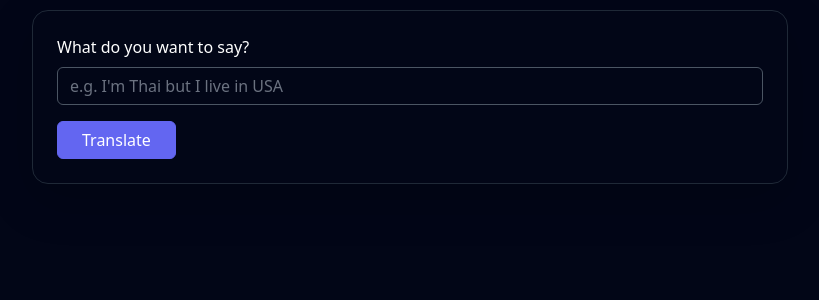
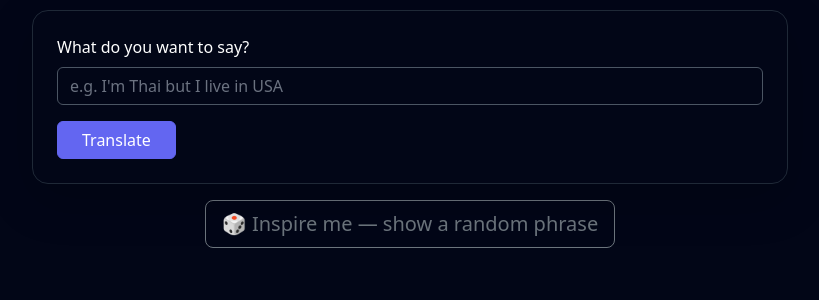
Before and after one commit to austinwo/mandarin-assistant, a Flask app: page / in a window 1280 px wide. Shown: the part 184-484 px from the top of the page, without its empty margins (230-1049 px from the left). Run offline with Flask 3, Linux system fonts and the light colour scheme.

Commit message:
add random button

```diff
--- a/app.py
+++ b/app.py
@@ -5,6 +5,8 @@ from flask import Flask, render_template, request
 from sentence_transformers import SentenceTransformer
 import chromadb
 from chromadb.config import Settings
+from random import choice
+
 
 # ----- Config -----
 BASE_DIR = Path(__file__).parent
@@ -165,5 +167,19 @@ def index():
     )
 
 
+@app.route("/random", methods=["POST"])
+def random_phrase():
+    # Pick a random canonical phrase
+    p = choice(phrases)
+
+    return render_template(
+        "index.html",
+        user_input=p["en"],   # pre-fill the input with the English phrase
+        result=p,             # directly show the translations
+        score=None,           # no similarity score for random
+        no_good_match=False,
+        suggestions=[],       # optional, used by the template
+    )
+
 if __name__ == "__main__":
     app.run(host="127.0.0.1", port=5000, debug=True)
--- a/templates/index.html
+++ b/templates/index.html
@@ -23,7 +23,7 @@
           </p>
 
           <!-- INPUT CARD -->
-          <div class="card shadow-lg mb-4 p-4">
+          <div class="card shadow-lg mb-3 p-4">
             <form method="POST">
               <div class="mb-3">
                 <label for="query" class="form-label">What do you want to say?</label>
@@ -39,7 +39,7 @@
                 >
               </div>
 
-              <div class="d-flex justify-content-between align-items-center">
+              <div class="d-flex justify-content-between align-items-center gap-3">
                 <button type="submit" class="btn btn-primary">
                   Translate
                 </button>
@@ -50,6 +50,15 @@
                   </span>
                 {% endif %}
               </div>
+            </form>
+          </div>
+
+          <!-- RANDOM PHRASE BUTTON -->
+          <div class="text-center mb-4">
+            <form action="{{ url_for('random_phrase') }}" method="POST">
+              <button type="submit" class="btn btn-outline-secondary btn-lg">
+                🎲 Inspire me — show a random phrase
+              </button>
             </form>
           </div>
 
@@ -88,8 +97,9 @@
               <span class="result-value">{{ result.zh_thai }}</span>
             </div>
           </div>
+
           {% elif no_good_match %}
-          <!-- LOW-CONFIDENCE / NO-GOOD-MATCH CARD -->
+          <!-- LOW-CONFIDENCE / NO-GOOD-MATCH -->
           <div class="alert alert-warning no-match-card" role="alert">
             <h5 class="alert-heading mb-2">Not sure about that one</h5>
             <p class="mb-1">
```
